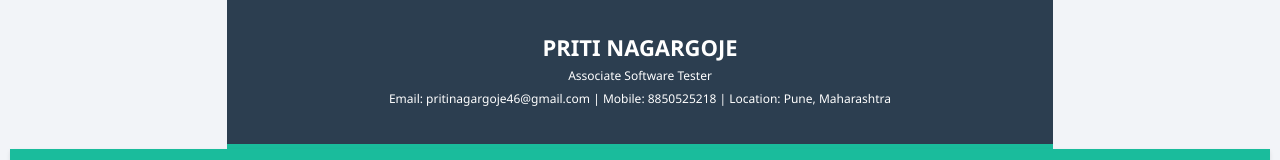
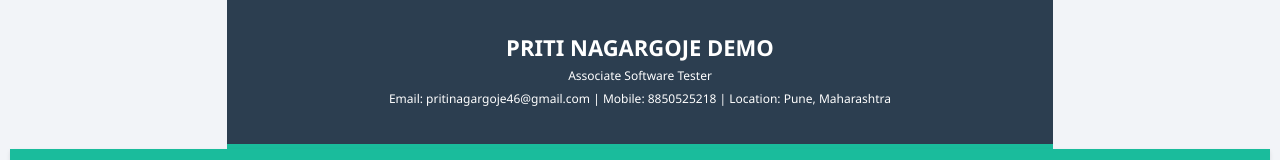
Before and after one commit to akshaybade9/priti-resume, a plain HTML site: page Index.html in a window 1280 px wide. Shown: the top 160 px of the page. Drawn offline with nearby package versions, Linux system fonts and the light colour scheme.

Commit message:
Update Index.html

```diff
--- a/Index.html
+++ b/Index.html
@@ -158,7 +158,7 @@
 
   <div id="resume-content">
     <header>
-      <h1>PRITI NAGARGOJE</h1>
+      <h1>PRITI NAGARGOJE DEMO</h1>
       <p>Associate Software Tester</p>
       <p>Email: pritinagargoje46@gmail.com | Mobile: 8850525218 |
         Location: Pune, Maharashtra</p>
```
